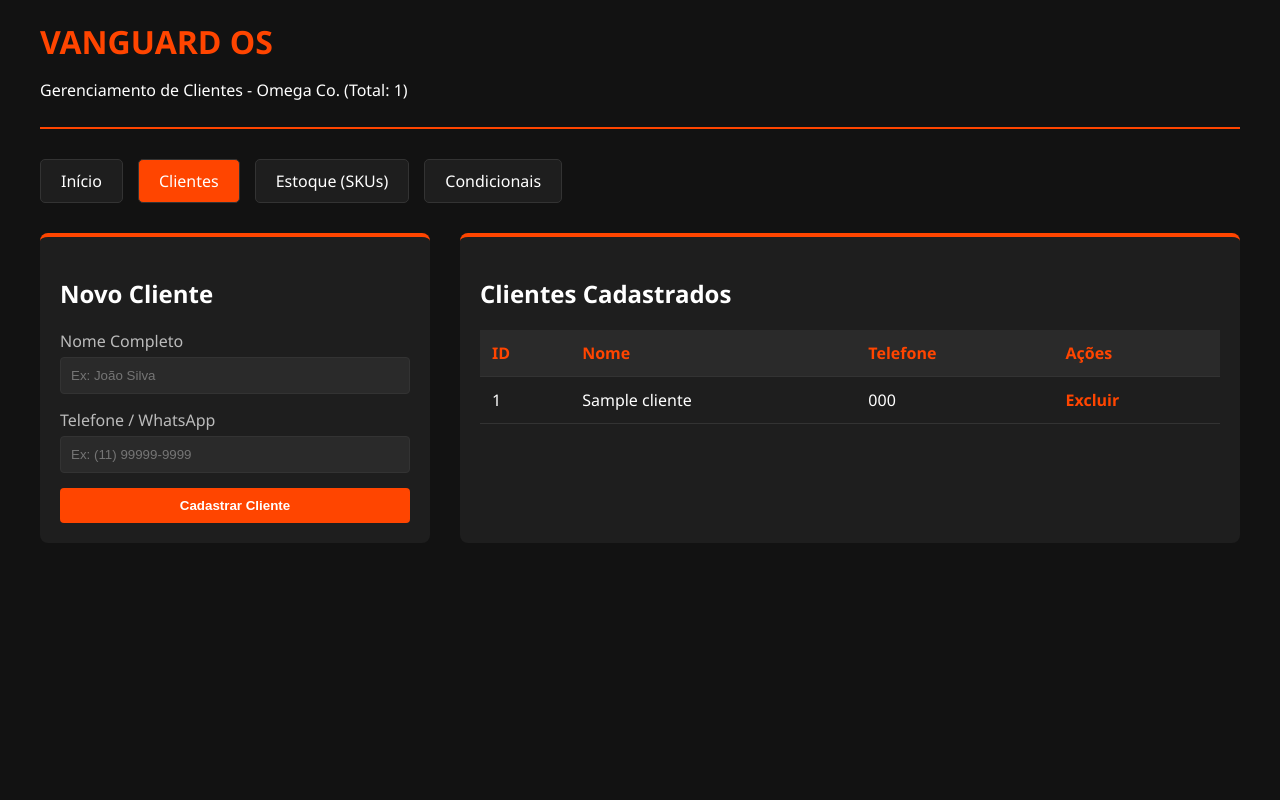
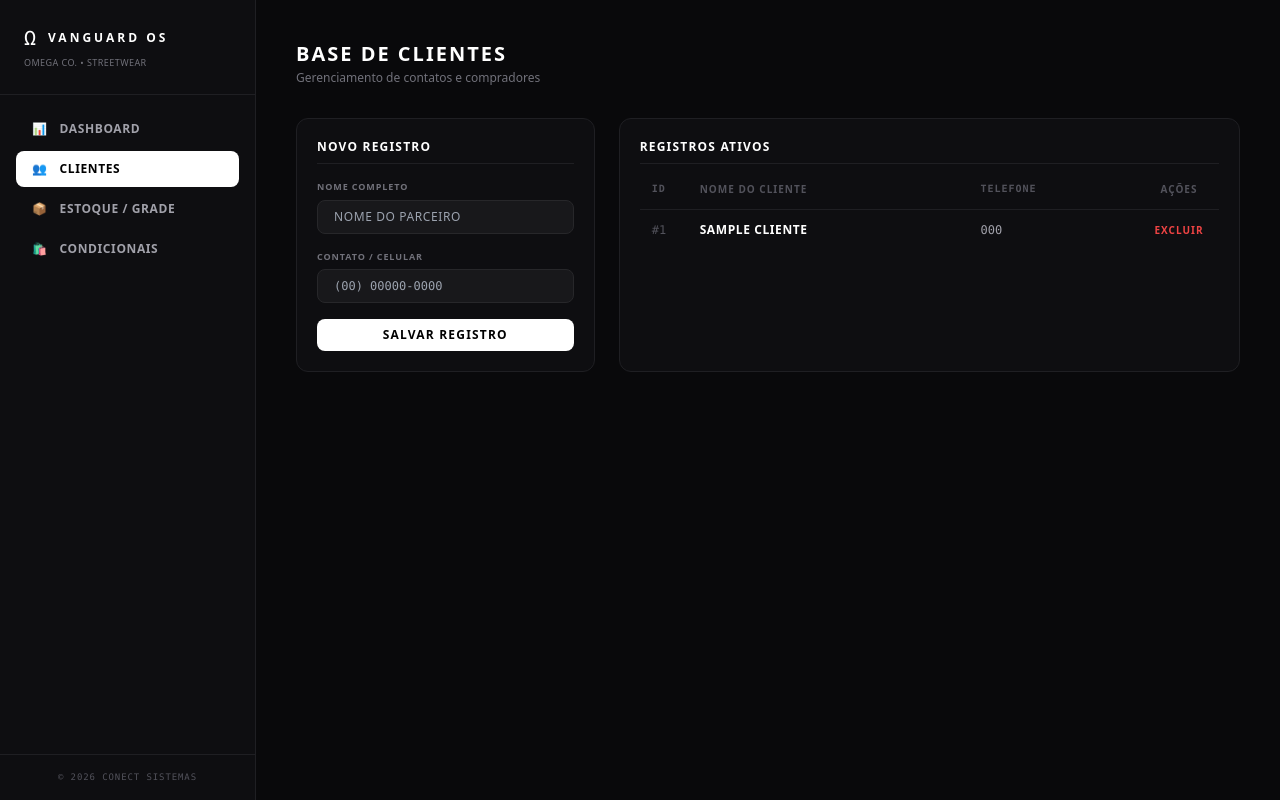
Before and after one commit to samuel-valentimm/vanguard_os, a Flask app: template templates/clientes.html in a window 1280 px wide. Run offline with Flask 3, Linux system fonts and the light colour scheme; the template is opened without the code that fills it: most values are stand-ins (such as "Sample title", 1, 10 or a date in 2020); some libraries are stand-ins or nearby versions.

Commit message:
feat: Nova identidade vizual e ajustes de rotas + ajuste no estoque/clientes

```diff
--- a/app.py
+++ b/app.py
@@ -1,32 +1,60 @@
 from flask import Flask, render_template, request, redirect, url_for
-from database import ClienteService
+from database import ClienteService, ProdutoService
 
 app = Flask(__name__)
 
+# ---- INTERFACE PRINCIPAL (DASHBOARD) ----
 @app.route("/")
 def index():
     return render_template("index.html")
 
-@app.route("/clientes")
+
+# ---- MÓDULO DE CLIENTES ----
+@app.route("/clientes", methods=['GET', 'POST'])
 def clientes():
+    if request.method == 'POST':
+        nome = request.form.get('nome')
+        telefone = request.form.get('telefone')
+
+        # Cadastra o cliente enviando o dicionário para o serviço do Supabase
+        ClienteService.adicionar_cliente({"nome": nome, "telefone": telefone})
+        return redirect('/clientes')
+
     dados_clientes = ClienteService.listar_clientes()
-    total_clientes = len(dados_clientes)
-    return render_template("clientes.html", dados_clientes=dados_clientes, total_clientes=total_clientes)
+    return render_template("clientes.html", clientes=dados_clientes)
 
-@app.route("/adicionar", methods=["POST"])
-def adicionar():
-    nome = request.form.get("nome")
-    telefone = request.form.get("telefone")
 
-    ClienteService.adicionar_cliente(nome, telefone)
-    # Após adicionar, volta para a tela de clientes
+@app.route("/clientes/excluir/<int:id_cliente>")
+def deletar(id_cliente):
+    """Rota ajustada para bater com o link 'Excluir' do novo clientes.html"""
+    ClienteService.deletar_cliente(id_cliente)
     return redirect(url_for("clientes"))
 
-@app.route("/deletar/<int:id_cliente>")
-def deletar(id_cliente):
-    ClienteService.deletar_cliente(id_cliente)
-    # Após deletar, volta para a tela de clientes
-    return redirect(url_for("clientes"))
+
+# ---- MÓDULO DE ESTOQUE / PRODUTOS ----
+@app.route('/produtos')
+def visualizar_produtos():
+    """Rota para exibir a página de cadastro e a grade de variações do estoque"""
+    try:
+        produtos_estoque = ProdutoService.listar_produtos_estoque()
+        # IMPORTANTE: Mudamos de 'estoque=' para 'variacoes=' para conversar com o HTML novo
+        return render_template('produtos.html', variacoes=produtos_estoque)
+
+    except Exception as e:
+        return f"Erro ao carregar a pagina de produtos: {e}", 500
+
+
+@app.route('/produtos/salvar', methods=['POST'])
+def salvar_produto():
+    """Rota que recebe os dados do formulário HTML e salva no banco"""
+    try:
+        dados_formulario = request.form.to_dict()
+        ProdutoService.cadastrar_produto_com_grade(dados_formulario)
+        return redirect('/produtos')
+
+    except Exception as e:
+        return f"Erro ao salvar o produto no estoque: {e}", 500
+
 
 if __name__ == "__main__":
     app.run(debug=True)
--- a/templates/clientes.html
+++ b/templates/clientes.html
@@ -4,115 +4,103 @@
     <meta charset="UTF-8">
     <meta name="viewport" content="width=device-width, initial-scale=1.0">
     <title>Vanguard OS - Clientes</title>
-    <style>
-        body {
-            font-family: 'Segoe UI', Tahoma, Geneva, Verdana, sans-serif;
-            background-color: #121212;
-            color: #ffffff;
-            margin: 0;
-            padding: 20px;
-        }
-        .container { max-width: 1200px; margin: 0 auto; }
-        header { border-bottom: 2px solid #ff4500; padding-bottom: 10px; margin-bottom: 30px; }
-        h1 { margin: 0; color: #ff4500; }
-        .menu { display: flex; gap: 15px; margin-bottom: 30px; }
-        .btn {
-            background-color: #1e1e1e; color: white; padding: 10px 20px;
-            text-decoration: none; border-radius: 5px; border: 1px solid #333;
-        }
-        .btn:hover { background-color: #ff4500; }
+    <script src="https://cdn.tailwindcss.com"></script>
+</head>
+<body class="bg-[#09090b] text-[#f4f4f5] min-h-screen flex antialiased font-sans">
 
-        /* Estilos do Formulário e Tabela */
-        .grid { display: grid; grid-template-columns: 1fr 2fr; gap: 30px; }
-        .card { background-color: #1e1e1e; padding: 20px; border-radius: 8px; border-top: 4px solid #ff4500; }
-        .form-group { margin-bottom: 15px; }
-        label { display: block; margin-bottom: 5px; color: #bbb; }
-        input[type="text"] {
-            width: 100%; padding: 10px; border-radius: 4px; border: 1px solid #333;
-            background-color: #2a2a2a; color: white; box-sizing: border-box;
-        }
-        .btn-submit {
-            background-color: #ff4500; color: white; border: none; padding: 10px 20px;
-            border-radius: 4px; cursor: pointer; width: 100%; font-weight: bold;
-        }
-        .btn-submit:hover { background-color: #e03d00; }
+    <aside class="w-64 bg-[#0e0e11] border-r border-[#1f1f23] flex flex-col justify-between h-screen sticky top-0">
+        <div>
+            <div class="p-6 flex flex-col justify-center border-b border-[#1f1f23]">
+                <div class="flex items-center space-x-2.5">
+                    <span class="text-xl font-light tracking-widest text-white font-mono">Ω</span>
+                    <h1 class="text-xs font-black tracking-[0.25em] text-white uppercase">Vanguard OS</h1>
+                </div>
+                <p class="text-[9px] text-[#71717a] uppercase tracking-wider mt-1">Omega Co. • Streetwear</p>
+            </div>
 
-        table { width: 100%; border-collapse: collapse; margin-top: 15px; }
-        th, td { padding: 12px; text-align: left; border-bottom: 1px solid #333; }
-        th { background-color: #2a2a2a; color: #ff4500; }
-        tr:hover { background-color: #252525; }
+            <nav class="p-4 space-y-1">
+                <a href="/" class="flex items-center space-x-3 text-[#a1a1aa] hover:bg-[#18181b] hover:text-white px-4 py-2.5 rounded-lg text-xs font-semibold uppercase tracking-wider transition">
+                    <span>📊</span> <span>Dashboard</span>
+                </a>
+                <a href="/clientes" class="flex items-center space-x-3 bg-white text-black px-4 py-2.5 rounded-lg text-xs font-bold uppercase tracking-wider transition">
+                    <span>👥</span> <span>Clientes</span>
+                </a>
+                <a href="/produtos" class="flex items-center space-x-3 text-[#a1a1aa] hover:bg-[#18181b] hover:text-white px-4 py-2.5 rounded-lg text-xs font-semibold uppercase tracking-wider transition">
+                    <span>📦</span> <span>Estoque / Grade</span>
+                </a>
+                <a href="/condicionais" class="flex items-center space-x-3 text-[#a1a1aa] hover:bg-[#18181b] hover:text-white px-4 py-2.5 rounded-lg text-xs font-semibold uppercase tracking-wider transition">
+                    <span>🛍️</span> <span>Condicionais</span>
+                </a>
+            </nav>
+        </div>
 
-        /* Estilo do botão de excluir */
-        .btn-deletar {
-            color: #ff4500;
-            text-decoration: none;
-            font-weight: bold;
-        }
-        .btn-deletar:hover {
-            text-decoration: underline;
-            color: #ff6a33;
-        }
-    </style>
-</head>
-<body>
-    <div class="container">
-        <header>
-            <h1>VANGUARD OS</h1>
-            <p>Gerenciamento de Clientes - Omega Co. (Total: {{ total_clientes }})</p>
-        </header>
+        <div class="p-4 border-t border-[#1f1f23]">
+            <p class="text-[9px] text-[#52525b] text-center font-mono tracking-widest uppercase">© 2026 Conect Sistemas</p>
+        </div>
+    </aside>
 
-            <nav class="menu">
-                <a href="/" class="btn">Início</a>
-                <a href="/clientes" class="btn" style="background-color: #ff4500;">Clientes</a>
-                <a href="#" class="btn">Estoque (SKUs)</a>
-                <a href="#" class="btn">Condicionais</a>
-            </nav>
+    <main class="flex-1 p-8 lg:p-10 space-y-8 overflow-y-auto">
+        <div>
+            <h2 class="text-xl font-black text-white uppercase tracking-widest">Base de Clientes</h2>
+            <p class="text-xs text-[#71717a] mt-0.5">Gerenciamento de contatos e compradores</p>
+        </div>
 
-        <div class="grid">
-            <div class="card">
-                <h2>Novo Cliente</h2>
-                <form action="/adicionar" method="POST">
-                    <div class="form-group">
-                        <label for="nome">Nome Completo</label>
-                        <input type="text" id="nome" name="nome" placeholder="Ex: João Silva" required>
+        <div class="grid grid-cols-1 lg:grid-cols-3 gap-6">
+            <div class="bg-[#0e0e11] border border-[#1f1f23] rounded-xl p-5 h-fit">
+                <h3 class="text-xs font-bold uppercase tracking-widest text-white mb-4 border-b border-[#1f1f23] pb-2">Novo Registro</h3>
+                <form action="/clientes" method="POST" class="space-y-4">
+                    <div>
+                        <label class="block text-[9px] font-bold text-[#71717a] uppercase tracking-widest mb-1.5">Nome Completo</label>
+                        <input type="text" name="nome" placeholder="NOME DO PARCEIRO" required
+                            class="w-full bg-[#18181b] border border-[#27272a] rounded-lg px-4 py-2 text-xs uppercase tracking-wider text-white focus:outline-none focus:border-white transition">
                     </div>
-                    <div class="form-group">
-                        <label for="telefone">Telefone / WhatsApp</label>
-                        <input type="text" id="telefone" name="telefone" placeholder="Ex: (11) 99999-9999" required>
+                    <div>
+                        <label class="block text-[9px] font-bold text-[#71717a] uppercase tracking-widest mb-1.5">Contato / Celular</label>
+                        <input type="text" name="telefone" placeholder="(00) 00000-0000" required
+                            class="w-full bg-[#18181b] border border-[#27272a] rounded-lg px-4 py-2 text-xs text-white focus:outline-none focus:border-white transition font-mono">
                     </div>
-                    <button type="submit" class="btn-submit">Cadastrar Cliente</button>
+                    <button type="submit" class="w-full bg-white hover:bg-[#e4e4e7] text-black font-bold py-2 rounded-lg transition text-xs uppercase tracking-widest">
+                        Salvar Registro
+                    </button>
                 </form>
             </div>
 
-            <div class="card">
-                <h2>Clientes Cadastrados</h2>
-                <table>
+            <div class="lg:col-span-2 bg-[#0e0e11] border border-[#1f1f23] rounded-xl p-5">
+                <h3 class="text-xs font-bold uppercase tracking-widest text-white mb-4 border-b border-[#1f1f23] pb-2">Registros Ativos</h3>
+
+                <div class="overflow-x-auto">
+                    <table class="w-full text-left border-collapse text-xs">
                         <thead>
-                        <tr>
-                            <th>ID</th>
-                            <th>Nome</th>
-                            <th>Telefone</th>
-                            <th>Ações</th> </tr>
+                            <tr class="border-b border-[#1f1f23] text-[#52525b] text-[10px] uppercase tracking-widest">
+                                <th class="pb-3 px-3 w-12 font-mono">ID</th>
+                                <th class="pb-3 px-3">Nome do Cliente</th>
+                                <th class="pb-3 px-3 font-mono">Telefone</th>
+                                <th class="pb-3 px-3 text-center w-20">Ações</th>
+                            </tr>
                         </thead>
-                    <tbody>
-                        {% for cliente in dados_clientes %}
-                        <tr>
-                            <td>{{ cliente.id }}</td>
-                            <td>{{ cliente.nome }}</td>
-                            <td>{{ cliente.telefone }}</td>
-                            <td>
-                                <a href="/deletar/{{ cliente.id }}" class="btn-deletar" onclick="return confirm('Tem certeza que deseja excluir este cliente?')">Excluir</a>
+                        <tbody class="divide-y divide-[#18181b]">
+                            {% if clientes %}
+                                {% for cliente in clientes %}
+                                <tr class="hover:bg-[#18181b]/40 transition">
+                                    <td class="py-3 px-3 text-[#52525b] font-mono text-xs">#{{ cliente.id }}</td>
+                                    <td class="py-3 px-3 font-bold text-white uppercase tracking-wider">{{ cliente.nome }}</td>
+                                    <td class="py-3 px-3 text-[#a1a1aa] font-mono">{{ cliente.telefone }}</td>
+                                    <td class="py-3 px-3 text-center">
+                                        <a href="/clientes/excluir/{{ cliente.id }}" class="text-[#ef4444] hover:text-red-400 text-[10px] font-bold uppercase tracking-widest transition">Excluir</a>
                                     </td>
                                 </tr>
+                                {% endfor %}
                             {% else %}
                                 <tr>
-                            <td colspan="4" style="text-align: center; color: #888;">Nenhum cliente cadastrado ainda.</td>
+                                    <td colspan="4" class="py-8 text-center text-[#52525b] italic text-xs uppercase tracking-widest font-mono">Nenhum cliente mapeado.</td>
                                 </tr>
-                        {% endfor %}
+                            {% endif %}
                         </tbody>
                     </table>
                 </div>
             </div>
         </div>
+    </main>
+
 </body>
 </html>
```
Also changed, not shown: database.py (+78 -0 lines), templates/index.html (+68 -42 lines), templates/produtos.html (added, +93 -0 lines). Lines whose indentation alone changed are shown as unchanged.
